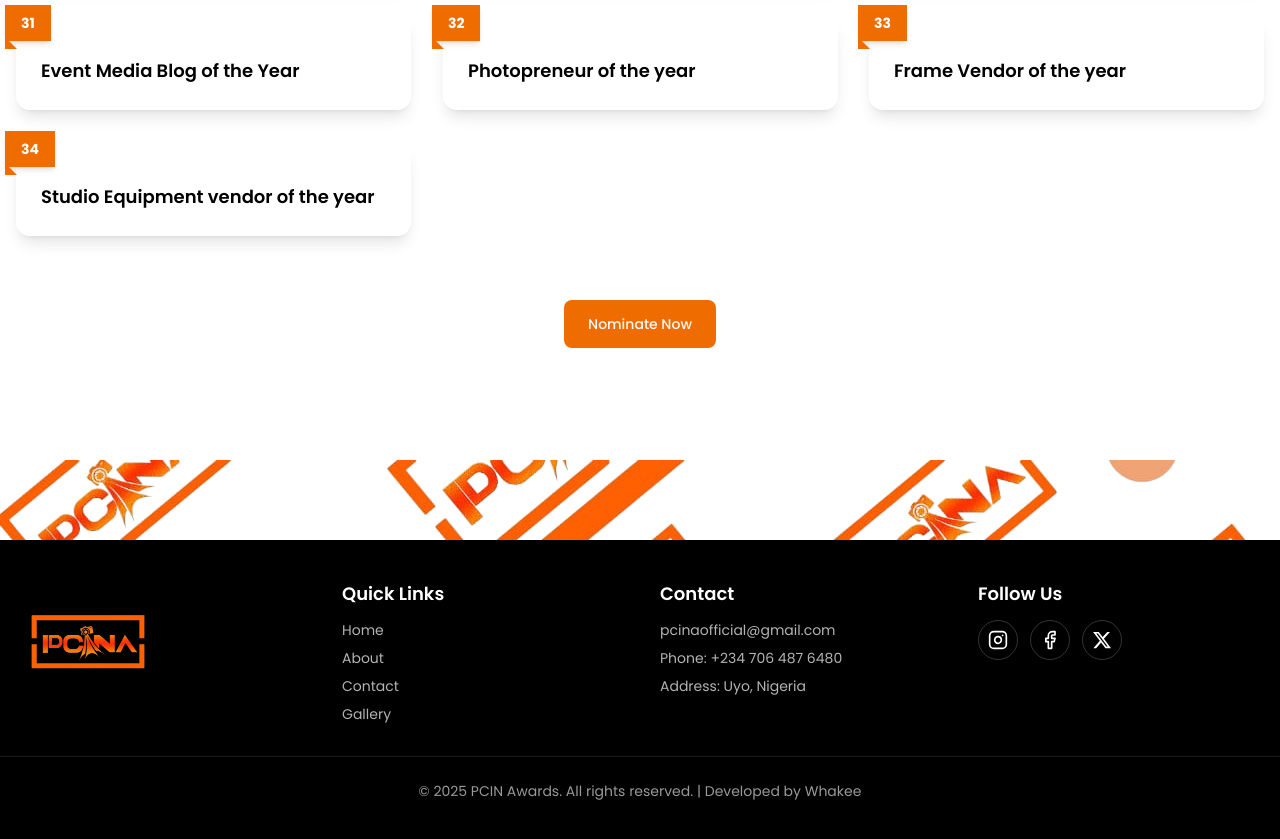
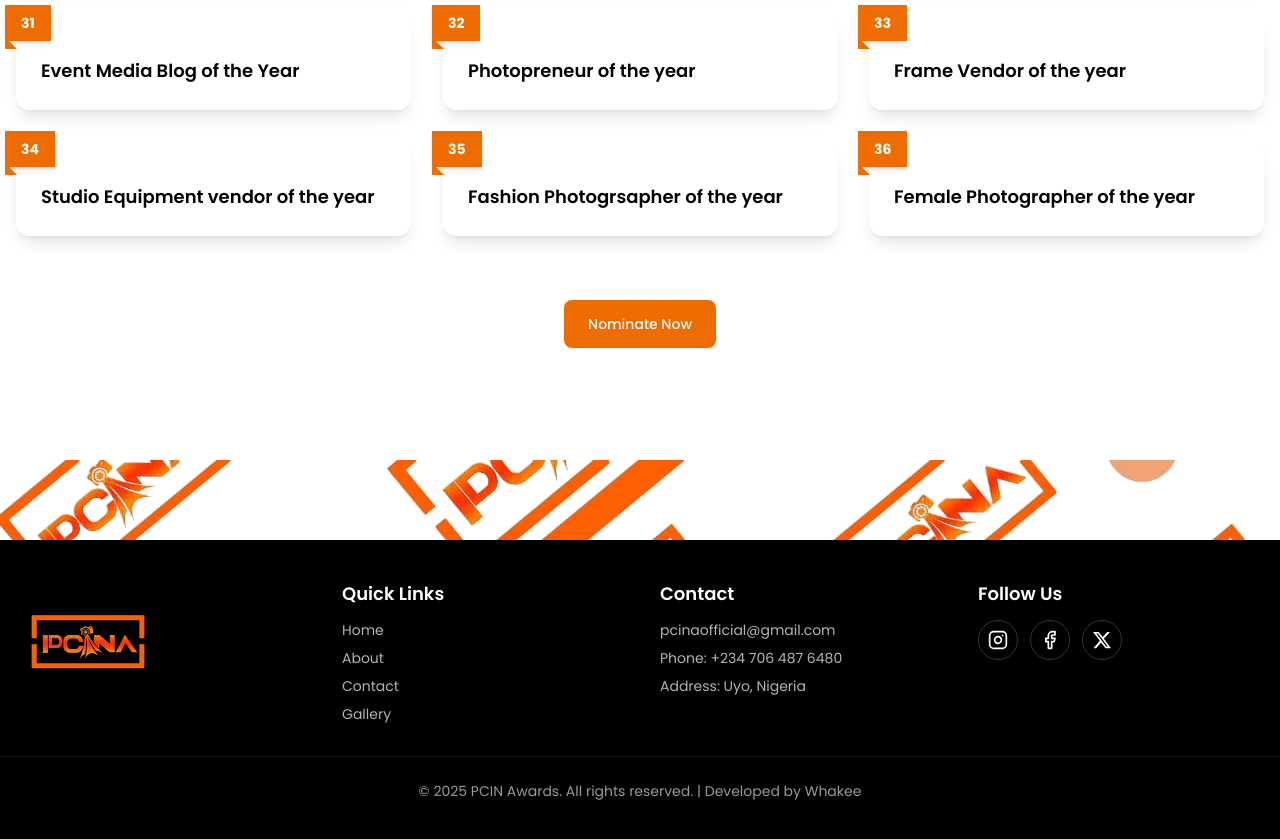
Before and after one commit to Uwakmfon-Ekong/pcin-awards, a Next.js app: page /nomination in a window 1280 px wide. Shown: the part 1940-2779 px from the top of the page. Built offline with nearby package versions, Linux system fonts and the light colour scheme.

Commit message:
updated nomination page3

```diff
--- a/src/app/components/nominationModal.tsx
+++ b/src/app/components/nominationModal.tsx
@@ -49,7 +49,9 @@ const CATEGORIES = [
   "Event Media Blog of the Year",
   "Photopreneur of the year",
   "Frame Vendor of the year",
-  "Studio Equipment vendor of the year"
+  "Studio Equipment vendor of the year",
+  "Fashion Photogrsapher of the year",
+  "Female Photographer of the year"
 ];
 
 export function NominateNowDialog() {
--- a/src/app/nomination/page.tsx
+++ b/src/app/nomination/page.tsx
@@ -40,7 +40,9 @@ const categories = [
   "Event Media Blog of the Year",
   "Photopreneur of the year",
   "Frame Vendor of the year",
-  "Studio Equipment vendor of the year"
+  "Studio Equipment vendor of the year",
+  "Fashion Photogrsapher of the year",
+  "Female Photographer of the year"
 ];
 
 function CategoryCard({
```
